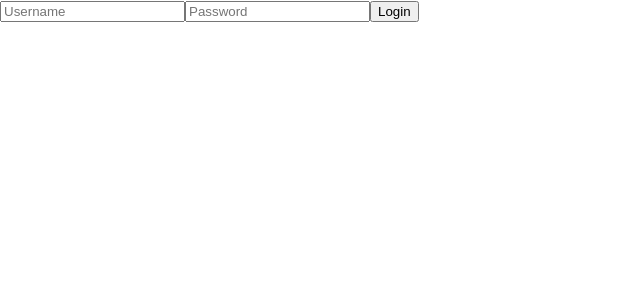
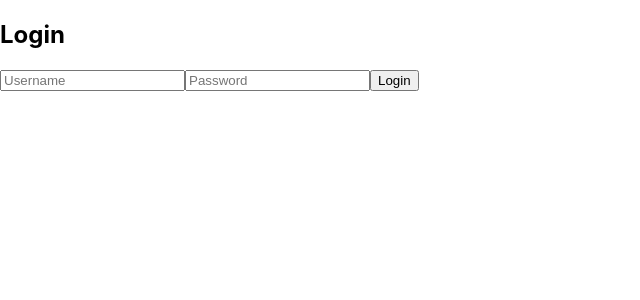
Before and after one commit to ANTH0RNY/chat_app, a React (Create React App) app in the folder frontend/: page /login in a window 1280 px wide. Shown: the top 300 px of the page, without its empty margins (0-640 px from the left). Built offline with nearby package versions, Linux system fonts and the light colour scheme.

Commit message:
f(main): added header for login page

```diff
--- a/frontend/src/components/Login.js
+++ b/frontend/src/components/Login.js
@@ -33,6 +33,7 @@ const Login = () => {
 
   return (
     <div>
+      <h2> Login </h2>
       {errorMessage && <div style={{ color: "red" }}>{errorMessage}</div>}{" "}
       <form onSubmit={handleSubmit}>
         <input
```
